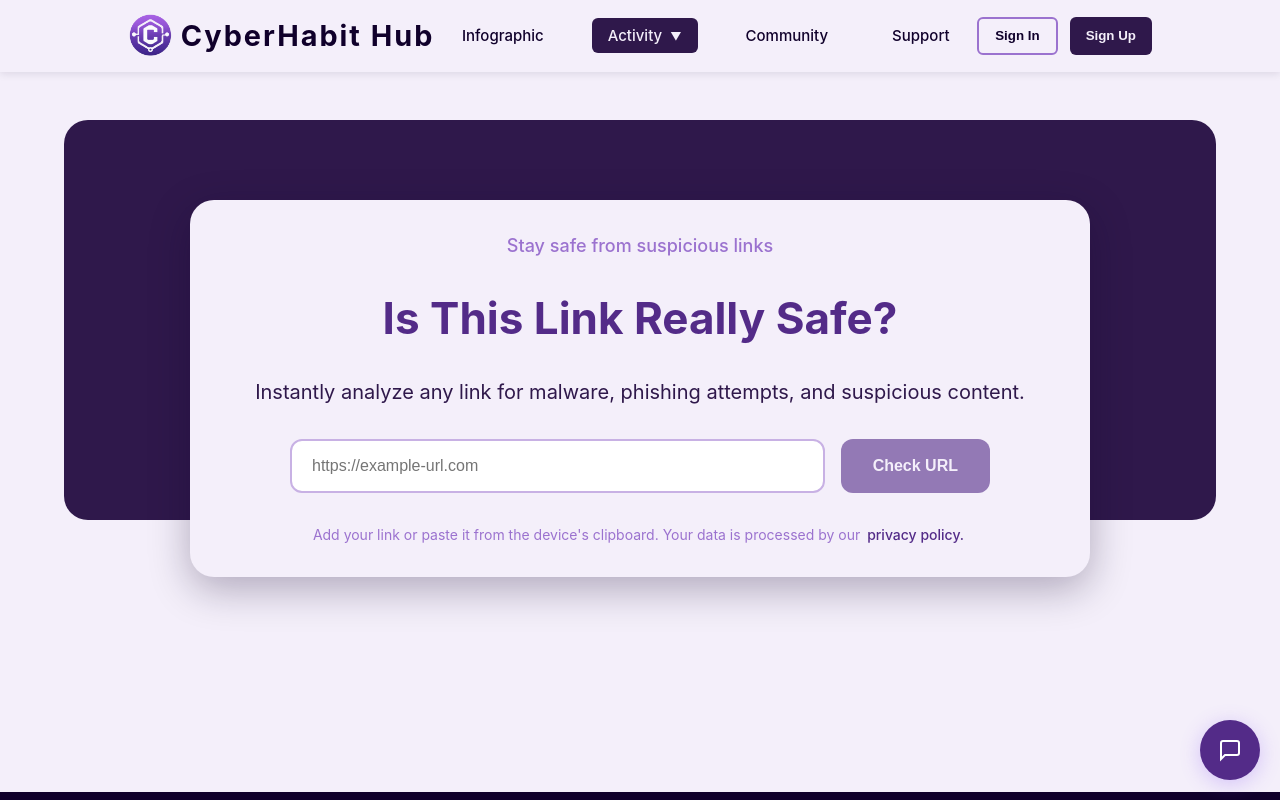
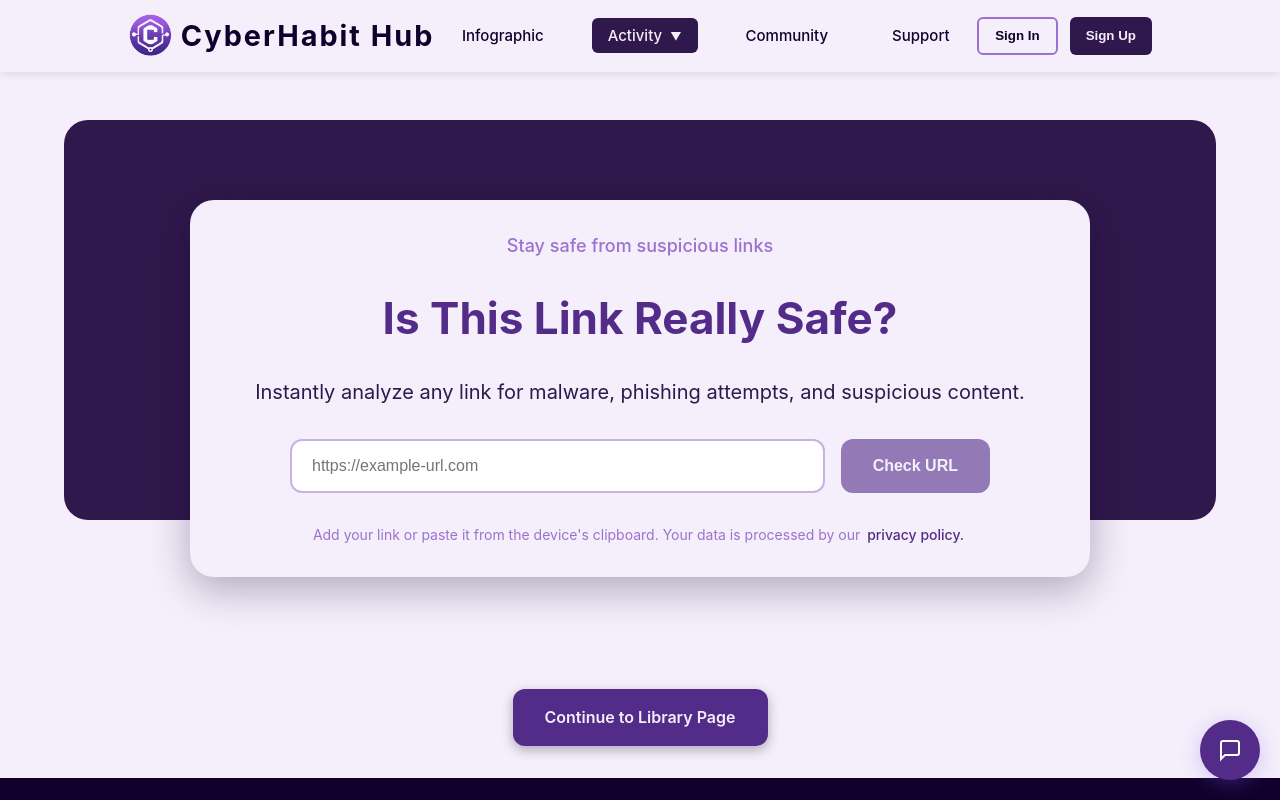
Before and after one commit to xzha0459/cybercrime-frontend, a Vue app in the folder frontend/: page /link-check in a window 1280 px wide. Shown: the top 800 px of the page. Built offline with nearby package versions, Linux system fonts and the light colour scheme.

Commit message:
Add linking button to pages for better user flow

```diff
--- a/frontend/src/page/LibraryPage.vue
+++ b/frontend/src/page/LibraryPage.vue
@@ -3,19 +3,27 @@
     <div class="page-header">
       <div class="container">
         <h1 class="page-title">Educational Library</h1>
-        <p class="page-subtitle">Access cybersecurity videos, articles, and infographics to enhance your digital safety knowledge</p>
+        <p class="page-subtitle">
+          Access cybersecurity videos, articles, and infographics to enhance your digital safety knowledge
+        </p>
       </div>
     </div>
 
     <div class="page-content">
       <div class="container">
-        <!-- US 3.1 Section - Resource -->
         <ResourceSection />
+
+        <!-- Continue Button -->
+        <router-link to="/challenge" class="continue-button">
+          Continue to Challenge Section
+        </router-link>
       </div>
     </div>
+
     <FooterSection />
   </div>
 </template>
+
 
 <script>
 import ResourceSection from '../section/LibraryPage/ResourceSection.vue'
@@ -66,6 +74,26 @@ export default {
   padding: 0 8rem;
 }
 
+.continue-button {
+  display: block;
+  width: fit-content;
+  margin: 2rem auto 3rem auto; /* ensure it's visible and balanced */
+  padding: 1rem 2rem;
+  background: var(--violet-deep);
+  color: var(--violet-light);
+  border-radius: 12px;
+  font-weight: 600;
+  font-size: 1rem;
+  text-decoration: none;
+  text-align: center;
+  transition: background-color 0.3s ease;
+  box-shadow: 0 4px 12px var(--shadow-dark);
+}
+
+.continue-button:hover {
+  background: var(--violet-dark);
+}
+
 @media (max-width: 768px) {
   .page-title {
     font-size: 2.5rem;
--- a/frontend/src/page/LinkCheckPage.vue
+++ b/frontend/src/page/LinkCheckPage.vue
@@ -2,8 +2,12 @@
   <div class="link-check-page">
     <div class="page-content">
       <div class="container">
-        <!-- US 1.1 Section -->
         <LinkSafetySection />
+
+        <!-- Continue Button -->
+        <router-link to="/library" class="continue-button">
+          Continue to Library Page
+        </router-link>
       </div>
     </div>
     <FooterSection />
@@ -28,6 +32,26 @@ export default {
   padding: 0;
 }
 
+.continue-button {
+  display: block;
+  width: fit-content;
+  margin: 2rem auto;
+  padding: 1rem 2rem;
+  background: var(--violet-deep);
+  color: var(--violet-light);
+  border-radius: 12px;
+  font-weight: 600;
+  font-size: 1rem;
+  text-decoration: none;
+  text-align: center;
+  transition: background-color 0.3s ease;
+  box-shadow: 0 4px 12px var(--shadow-dark);
+}
+
+.continue-button:hover {
+  background: var(--violet-dark);
+}
+
 .container {
   max-width: 2000px;
   margin: 0 auto;
--- a/frontend/src/section/LinkCheckPage/LinkSafetySection.vue
+++ b/frontend/src/section/LinkCheckPage/LinkSafetySection.vue
@@ -205,8 +205,8 @@ export default {
   display: flex;
   flex-direction: column;
   align-items: center;
-  padding: 0 2rem 2rem 2rem;
-  min-height: 90vh;
+  padding: 0 2rem 1rem 2rem;
+  min-height: 0vh;
 }
 
 .main-container {
```
